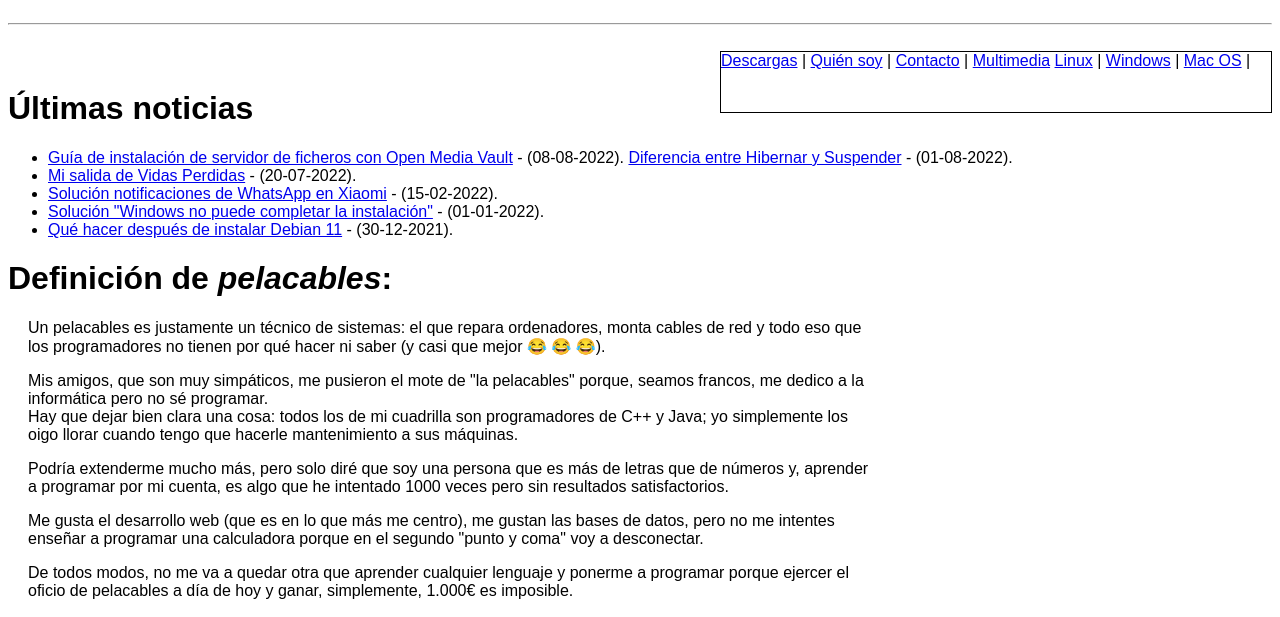
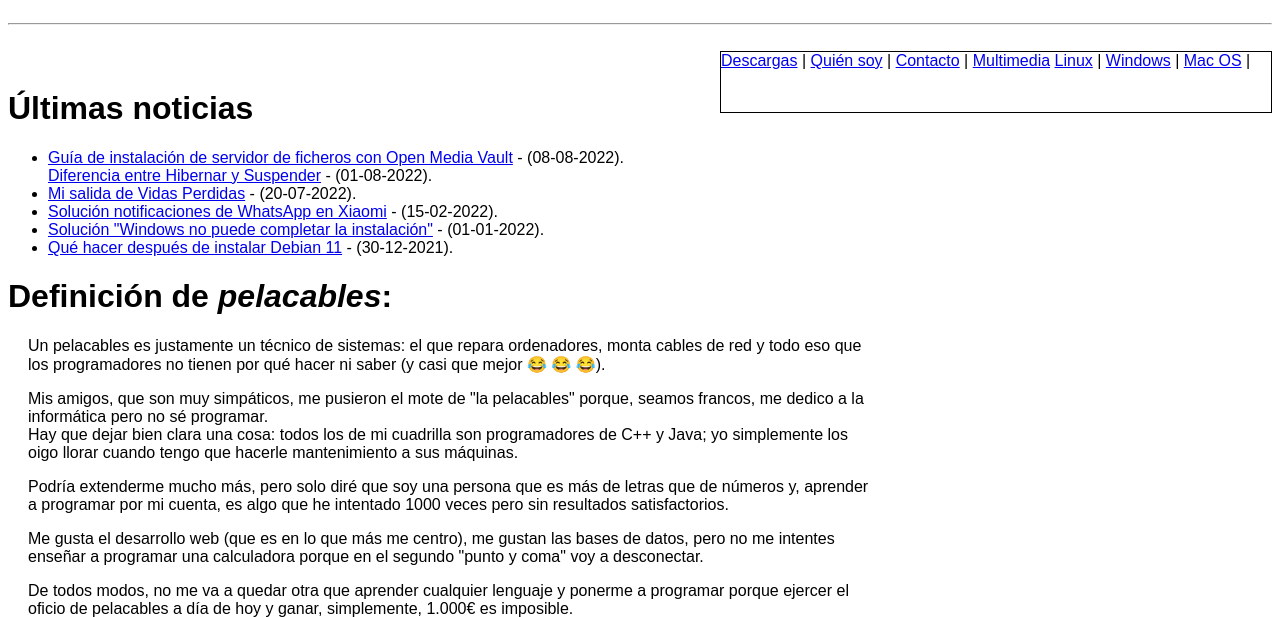
Before and after one commit to Julia-ASIR/maiguebpeich, a plain HTML site: page index.html in a window 1280 px wide. Shown: the part 311-928 px from the top of the page. Drawn offline with Linux system fonts and the light colour scheme.

Commit message:
Update index.html

```diff
--- a/index.html
+++ b/index.html
@@ -33,7 +33,7 @@
 		<p>
 			<ul>
 				<li>
-					<a href="./etc/entradas/omv.html">Guía de instalación de servidor de ficheros con Open Media Vault</a> - (08-08-2022).
+					<a href="./etc/entradas/omv.html">Guía de instalación de servidor de ficheros con Open Media Vault</a> - (08-08-2022).<br>
 					<a href="etc/entradas/diferencias-hibernar-suspender.html">Diferencia entre Hibernar y Suspender</a> - (01-08-2022).
 				</li>
 				<li>
```
